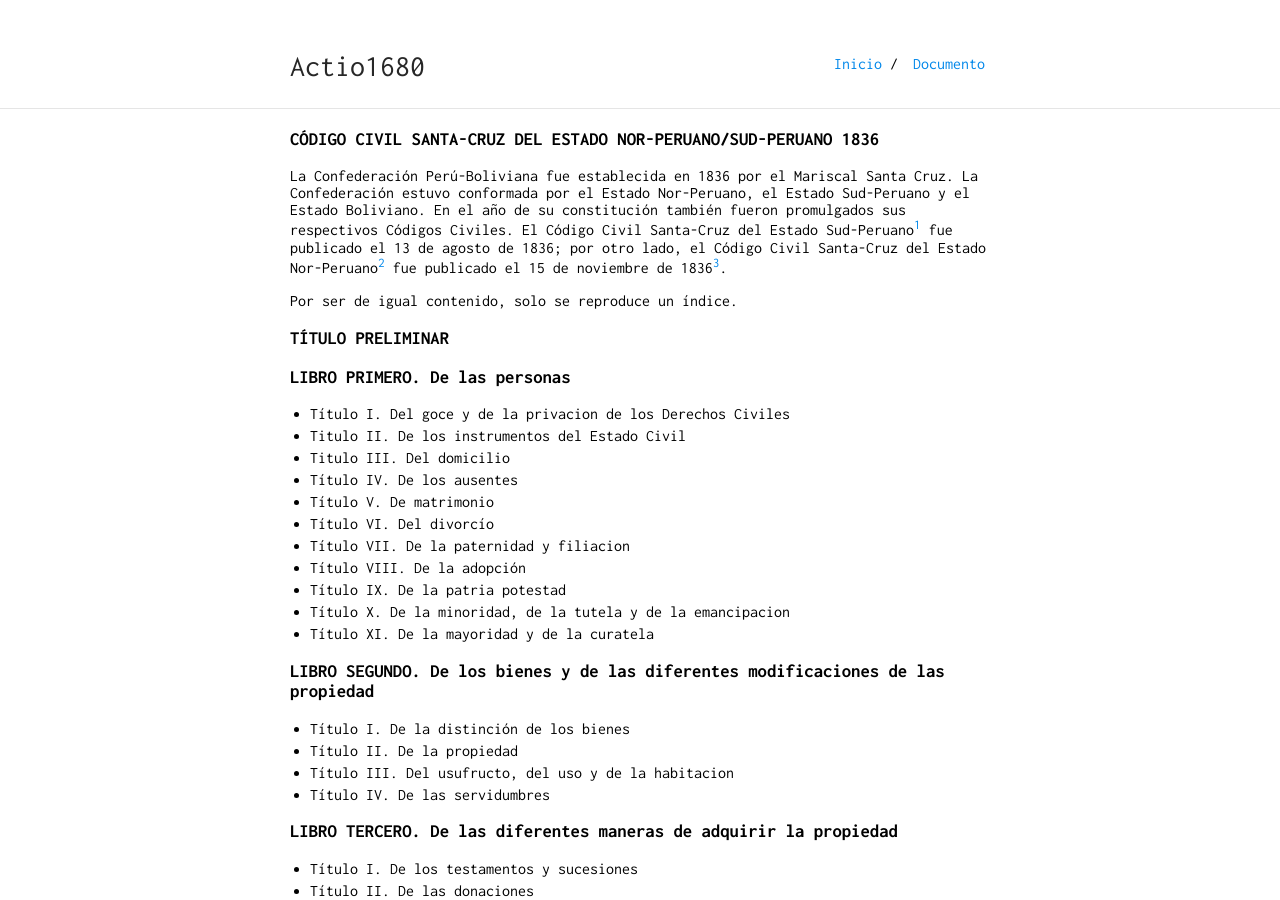
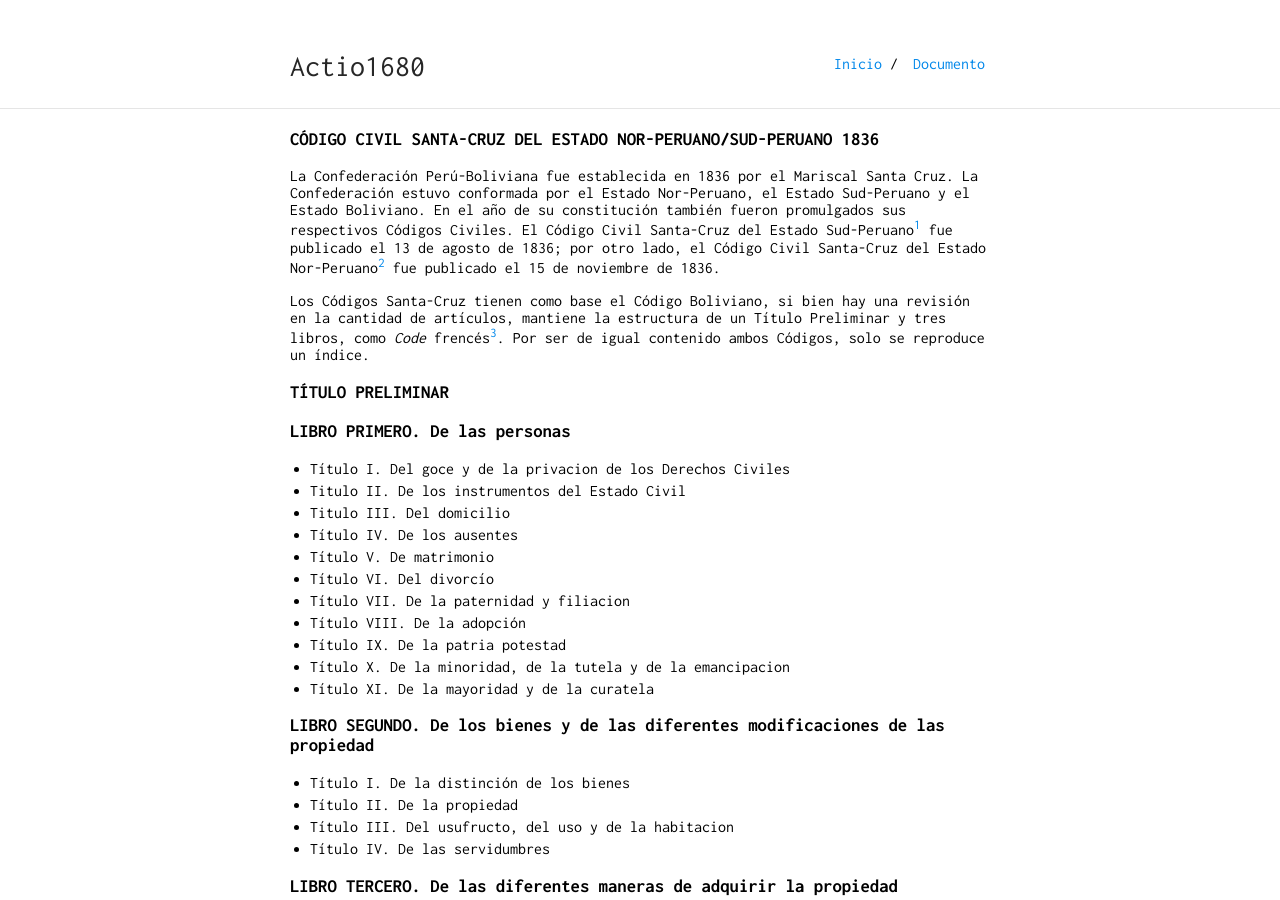
Before and after one commit to actio1680/actio1680.github.io, a Jekyll site: the page built from cc1836.md, in a window 1280 px wide and 900 px high. Built offline with Jekyll 4.4.1, drawn with Linux system fonts in a browser that asks for light colours; our own code applies the rules of GitHub Pages for plain Markdown files.

Commit message:
Update cc1836.md

```diff
--- a/cc1836.md
+++ b/cc1836.md
@@ -1,8 +1,8 @@
 ### CÓDIGO CIVIL SANTA-CRUZ DEL ESTADO NOR-PERUANO/SUD-PERUANO 1836
 
-La Confederación Perú-Boliviana fue establecida en 1836 por el Mariscal Santa Cruz. La Confederación estuvo conformada por el Estado Nor-Peruano, el Estado Sud-Peruano y  el Estado Boliviano. En el año de su constitución también fueron promulgados sus respectivos Códigos Civiles. El Código Civil Santa-Cruz del Estado Sud-Peruano[^1] fue publicado el 13 de agosto de 1836; por otro lado, el Código Civil Santa-Cruz del Estado Nor-Peruano[^2] fue publicado el 15 de noviembre de 1836[^3].
+La Confederación Perú-Boliviana fue establecida en 1836 por el Mariscal Santa Cruz. La Confederación estuvo conformada por el Estado Nor-Peruano, el Estado Sud-Peruano y  el Estado Boliviano. En el año de su constitución también fueron promulgados sus respectivos Códigos Civiles. El Código Civil Santa-Cruz del Estado Sud-Peruano[^1] fue publicado el 13 de agosto de 1836; por otro lado, el Código Civil Santa-Cruz del Estado Nor-Peruano[^2] fue publicado el 15 de noviembre de 1836.
 
-Por ser de igual contenido, solo se reproduce un índice.
+Los Códigos Santa-Cruz tienen como base el Código Boliviano, si bien hay una revisión en la cantidad de artículos, mantiene la estructura de un Título Preliminar y tres libros, como *Code* frencés[^3]. Por ser de igual contenido ambos Códigos, solo se reproduce un índice.
 
 ### TÍTULO PRELIMINAR
 ### LIBRO PRIMERO. De las personas
```
